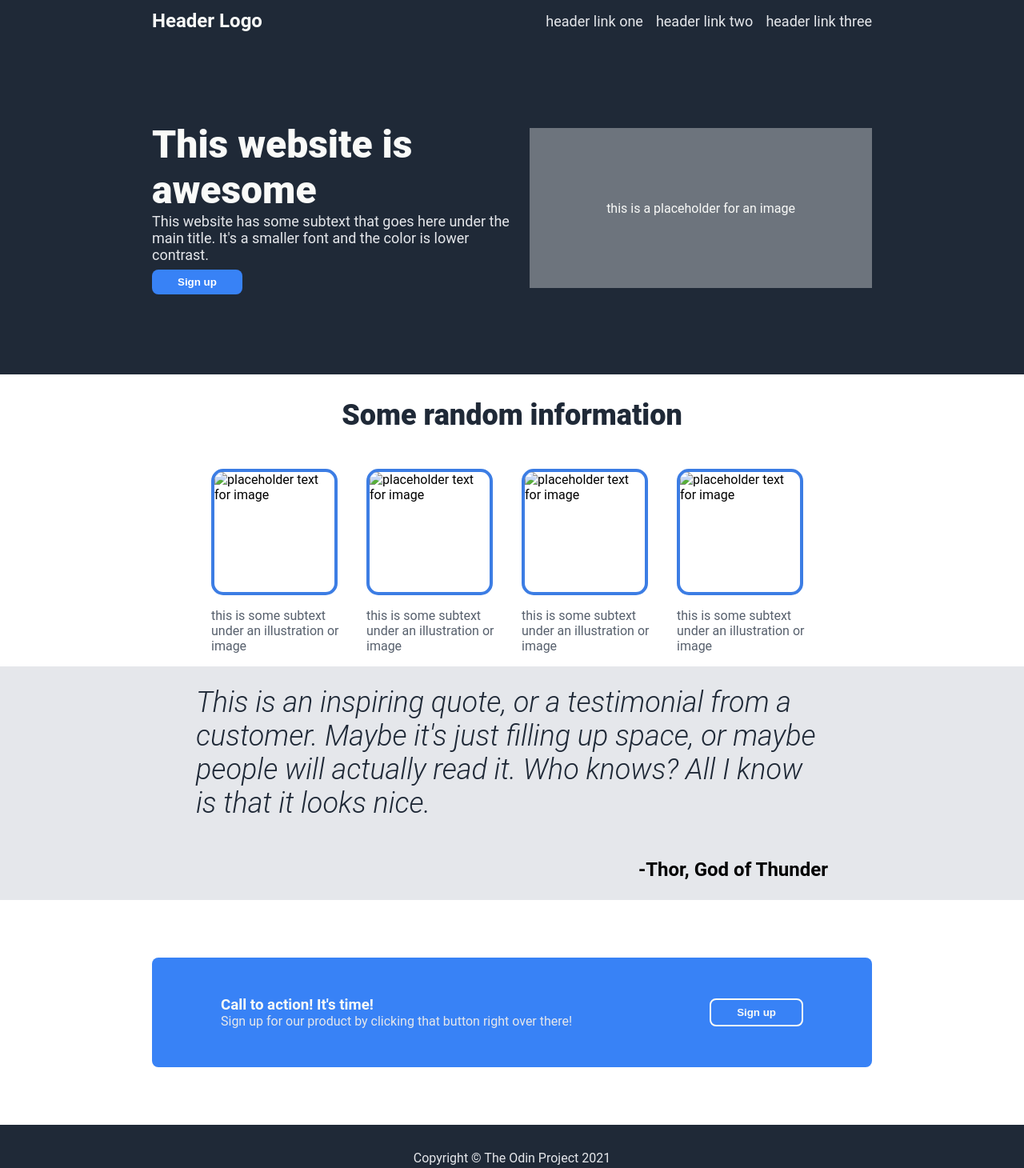
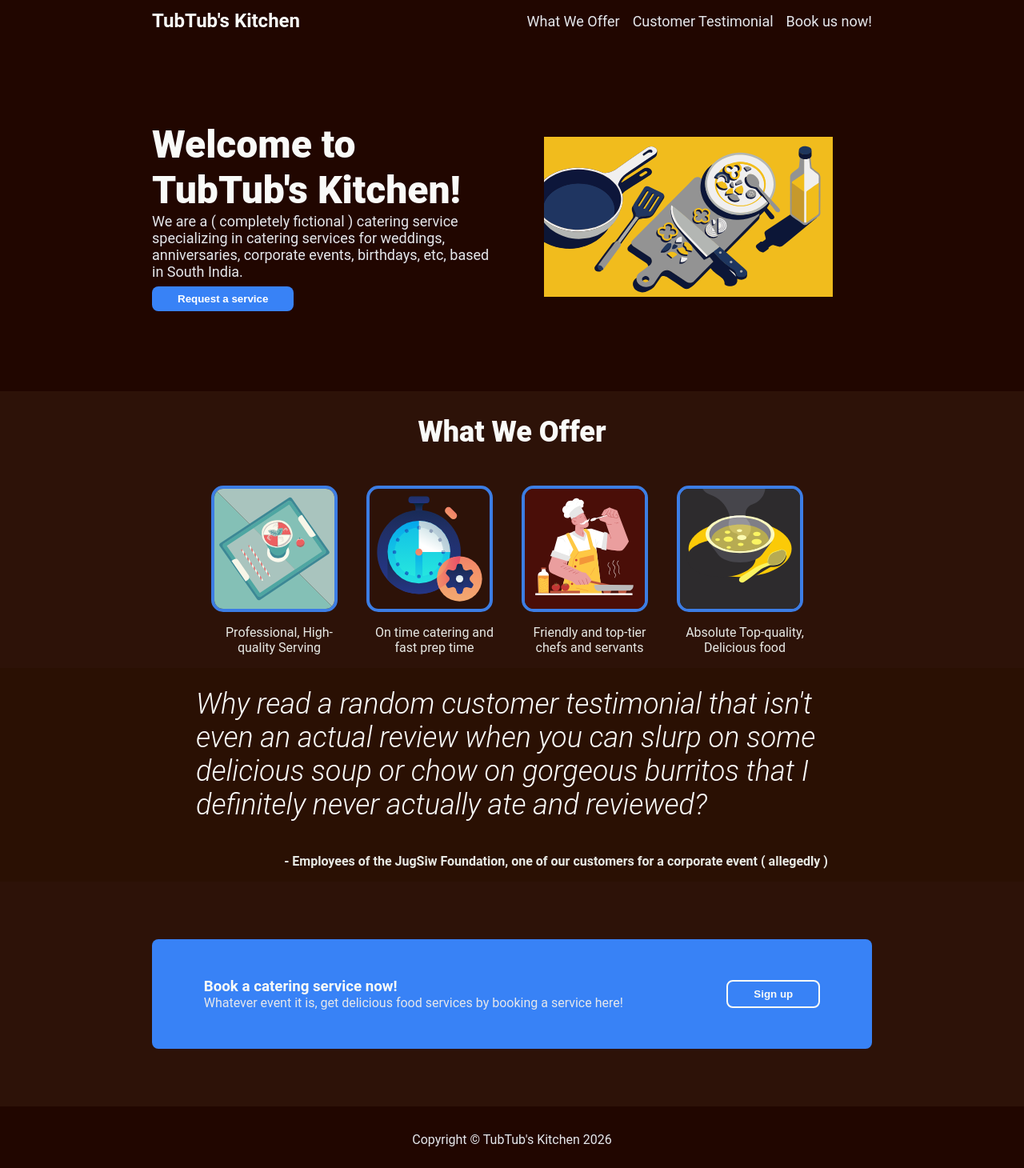
Before and after one commit to Mathdallas-code/odin-landing-page, a plain HTML site: page index.html in a window 1280 px wide. Shown: the top 1460 px of the page at 80% size. Drawn offline with Linux system fonts and the light colour scheme.

Commit message:
Added images, attributions, different content and styling
Replaced placeholder images, added attributions for the new images,
changed the content of the website, and styled the website with a dark
theme.

```diff
--- a/index.html
+++ b/index.html
@@ -9,71 +9,93 @@
   <body>
     <div class="header">
       <ul>
-        <li class="logo">Header Logo</li>
+        <li class="logo">TubTub's Kitchen</li>
         <div class="links">
-          <li><a href="#">header link one</a></li>
-          <li><a href="#">header link two</a></li>
-          <li><a href="#">header link three</a></li>
+          <li><a href="#items-section">What We Offer</a></li>
+          <li><a href="#quote-section">Customer Testimonial</a></li>
+          <li><a href="#call-to-action-section">Book us now!</a></li>
         </div>
       </ul>
     </div>
     <div class="hero-section">
       <div class="content">
         <div class="left-side">
-          <h1>This website is awesome</h1>
+          <h1>Welcome to TubTub's Kitchen!</h1>
           <p>
-            This website has some subtext that goes here under the main title.
-            It's a smaller font and the color is lower contrast.
+            We are a ( completely fictional ) catering service specializing in
+            catering services for weddings, anniversaries, corporate events,
+            birthdays, etc, based in South India.
           </p>
-          <button class="sign-up">Sign up</button>
+          <button class="sign-up">Request a service</button>
         </div>
-        <div class="right-side">this is a placeholder for an image</div>
-      </div>
-    </div>
-    <div class="items-section">
-      <h2>Some random information</h2>
-      <div class="items">
-        <div class="item">
-          <img src="" alt="placeholder text for image" />
-          <p>this is some subtext under an illustration or image</p>
-        </div>
-        <div class="item">
-          <img src="" alt="placeholder text for image" />
-          <p>this is some subtext under an illustration or image</p>
-        </div>
-        <div class="item">
-          <img src="" alt="placeholder text for image" />
-          <p>this is some subtext under an illustration or image</p>
-        </div>
-        <div class="item">
-          <img src="" alt="placeholder text for image" />
-          <p>this is some subtext under an illustration or image</p>
+        <div class="right-side">
+          <img
+            src="./images/hero-section-image.svg"
+            alt="A bowl with several fruits and vegetables inside."
+          />
         </div>
       </div>
     </div>
-    <div class="quote-section">
+    <div class="items-section" id="items-section">
+      <h2>What We Offer</h2>
+      <div class="items">
+        <div class="item">
+          <img
+            src="./images/item-image-one.svg"
+            alt="placeholder text for image"
+          />
+          <p>Professional, High-quality Serving</p>
+        </div>
+        <div class="item">
+          <img
+            src="./images/item-image-two.svg"
+            alt="placeholder text for image"
+          />
+          <p>On time catering and fast prep time</p>
+        </div>
+        <div class="item">
+          <img
+            src="./images/item-image-three.svg"
+            alt="placeholder text for image"
+          />
+          <p>Friendly and top-tier chefs and servants</p>
+        </div>
+        <div class="item">
+          <img
+            src="./images/item-image-four.svg"
+            alt="placeholder text for image"
+          />
+          <p>Absolute Top-quality, Delicious food</p>
+        </div>
+      </div>
+    </div>
+    <div class="quote-section" id="quote-section">
       <div class="content">
         <h1>
-          This is an inspiring quote, or a testimonial from a customer. Maybe
-          it's just filling up space, or maybe people will actually read it. Who
-          knows? All I know is that it looks nice.
+          Why read a random customer testimonial that isn't even an actual
+          review when you can slurp on some delicious soup or chow on gorgeous
+          burritos that I definitely never actually ate and reviewed?
         </h1>
-        <p>-Thor, God of Thunder</p>
+        <p>
+          - Employees of the JugSiw Foundation, one of our customers for a
+          corporate event ( allegedly )
+        </p>
       </div>
     </div>
-    <div class="call-to-action-section">
+    <div class="call-to-action-section" id="call-to-action-section">
       <div class="content">
         <div class="text">
-          <h3>Call to action! It's time!</h3>
+          <h3>Book a catering service now!</h3>
           <p>
-            Sign up for our product by clicking that button right over there!
+            Whatever event it is, get delicious food services by booking a
+            service here!
           </p>
         </div>
         <button class="sign-up">Sign up</button>
       </div>
     </div>
     <div class="footer">
-      <p>Copyright © The Odin Project 2021</p>
+      <p>Copyright © TubTub's Kitchen 2026</p>
     </div>
   </body>
 </html>
--- a/styles.css
+++ b/styles.css
@@ -21,11 +21,29 @@ a {
   color: #e5e7eb;
 }
 
+h1 {
+  color: #f9faf8;
+}
+
+h2 {
+  color: #f9faf8;
+}
+
+.header,
+.hero-section,
+.footer {
+  background-color: #210600;
+}
+
+.items-section,
+.call-to-action-section {
+  background-color: #2d1208;
+}
+
 .header {
   display: flex;
   justify-content: center;
   padding: 12px;
-  background-color: #1f2937;
 }
 
 .logo {
@@ -42,7 +60,6 @@ a {
 .hero-section {
   display: flex;
   justify-content: center;
-  background-color: #1f2937;
   padding: 100px 0px;
 }
 
@@ -63,10 +80,12 @@ a {
   display: flex;
   justify-content: center;
   align-items: center;
-  background-color: #6d747d;
-  color: #f9faf8;
   flex: 3 0 auto;
   height: 200px;
+}
+.hero-section img {
+  height: 200px;
+  width: auto;
 }
 
 .hero-section h1 {
@@ -104,7 +123,6 @@ a {
 
 .items-section h2 {
   font-size: 36px;
-  color: #1f2937;
   font-weight: 900;
 }
 
@@ -117,6 +135,7 @@ a {
   display: flex;
   flex-direction: column;
   width: 170px;
+  text-align: center;
 }
 
 .item img {
@@ -127,13 +146,13 @@ a {
 }
 
 .item p {
-  color: #57606d;
+  color: #e7e9e4;
 }
 
 .quote-section {
-  background-color: #e5e7eb;
   display: flex;
   justify-content: center;
+  background-color: #2a1003;
 }
 
 .quote-section .content {
@@ -144,7 +163,6 @@ a {
 
 .quote-section h1 {
   font-size: 36px;
-  color: #1f2937;
   font-weight: 300;
   font-style: italic;
 }
@@ -152,7 +170,8 @@ a {
 .quote-section p {
   align-self: flex-end;
   font-weight: 700;
-  font-size: 24px;
+  font-size: 16px;
+  color: #e7e9e4;
 }
 
 .call-to-action-section {
@@ -190,7 +209,6 @@ a {
 }
 
 .footer {
-  background-color: #1f2937;
   text-align: center;
   justify-content: center;
   align-items: center;
```
Also changed, not shown: images/hero-section-image.svg (added), images/item-image-four.svg (added), images/item-image-one.svg (added), images/item-image-three.svg (added), images/item-image-two.svg (added), 2 other files.
